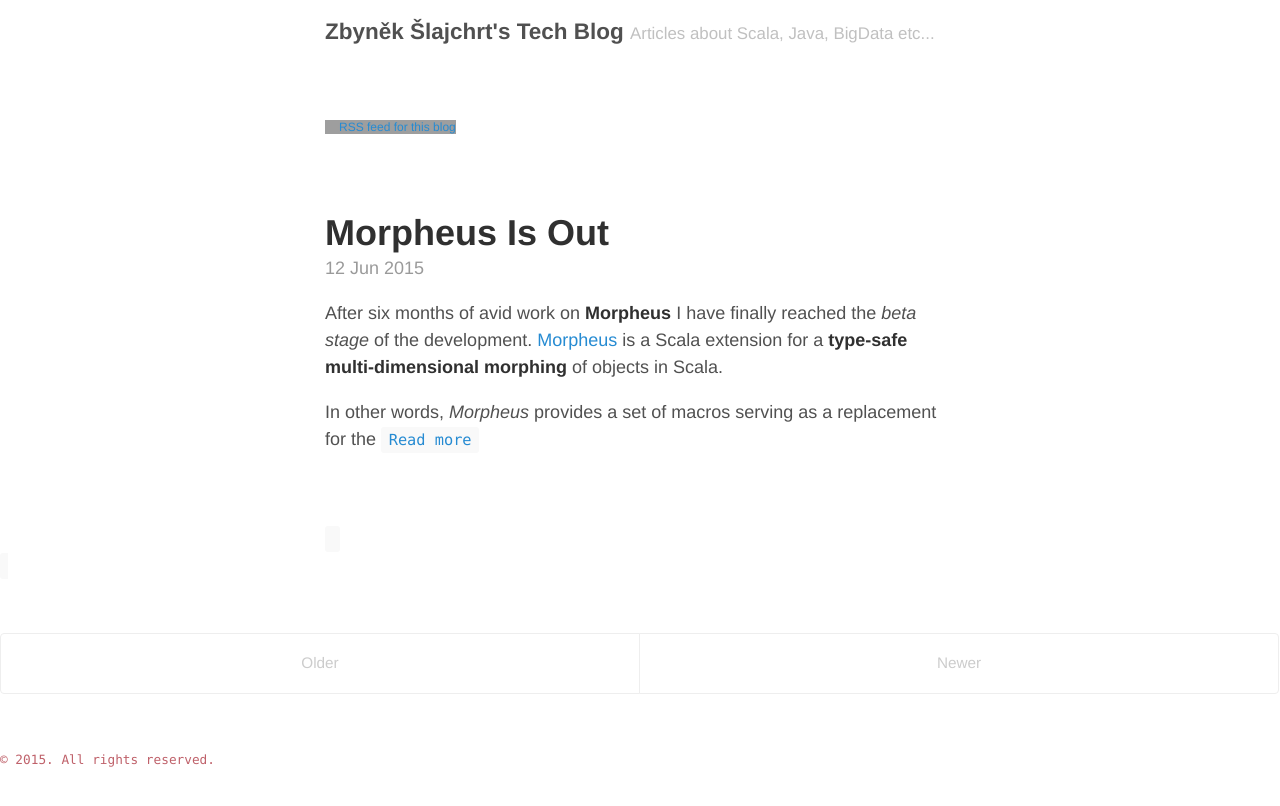
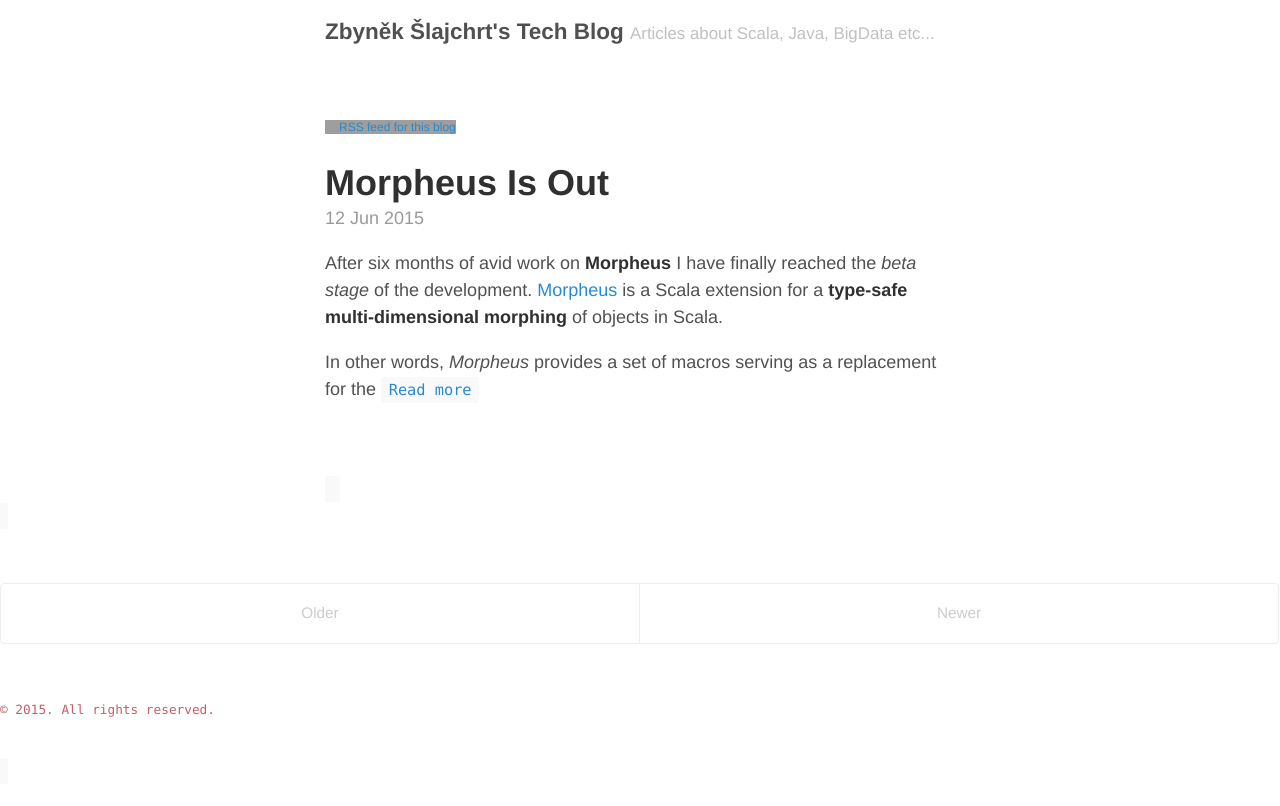
Before and after one commit to zslajchrt/zslajchrt.github.io, a Jekyll site: the page built from index.html, in a window 1280 px wide. Shown: the top 806 px of the page. Built offline with Jekyll 4.4.1, drawn with Linux system fonts in a browser that asks for light colours; Markdown is read by kramdown in place of the engine named in the settings; the list of posts is cut into pages by our own code; grey boxes are pictures that could not be loaded.

Commit message:
Update _pagination.scss

```diff
--- a/_sass/_pagination.scss
+++ b/_sass/_pagination.scss
@@ -62,5 +62,5 @@ a.rsslink {
 
 .rsslink-box {
   font-size: 12px;
-  padding-bottom: 74px;
+  padding-bottom: 24px;
 }
```
